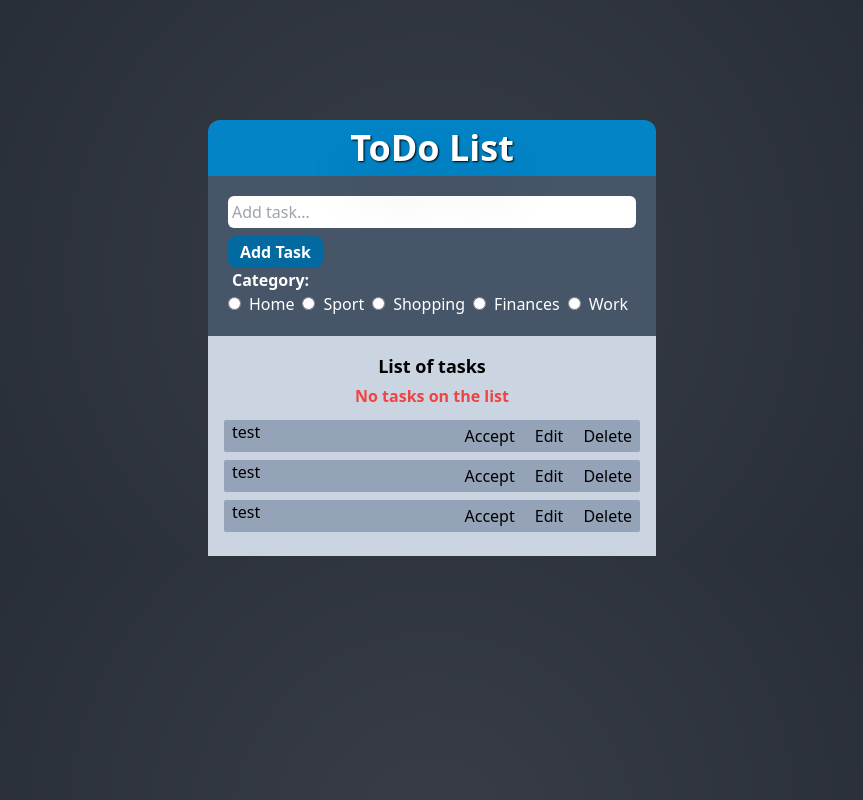
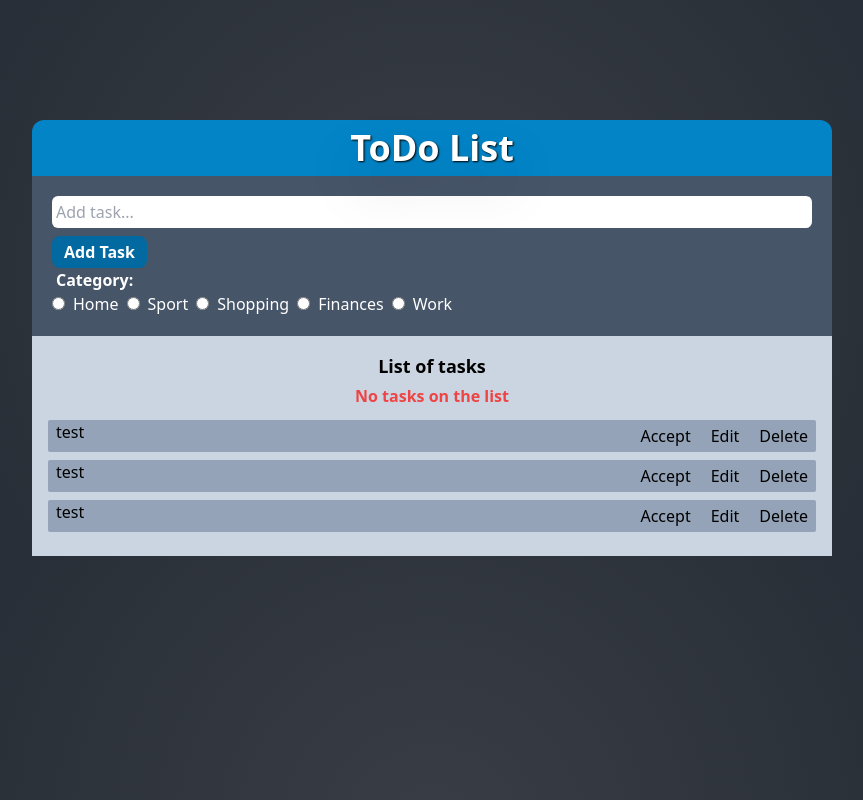
Before and after one commit to Astilion/ToDoApp, a React (Vite) app: page / in a window 1280 px wide. Shown: the whole page, without its empty margins (208-1071 px from the left). Built offline with nearby package versions, Linux system fonts and the light colour scheme.

Commit message:
changed max body width to 800 px

```diff
--- a/src/index.css
+++ b/src/index.css
@@ -3,9 +3,9 @@
 @tailwind utilities;
 
 body {
-	display: flex;
-	justify-content: center;
-	align-items: center;
+width: 100%;
+max-width: 800px;
+margin: auto;
 	margin-top: 120px;
 	background: rgb(57, 62, 70);
 	background: radial-gradient(
```
